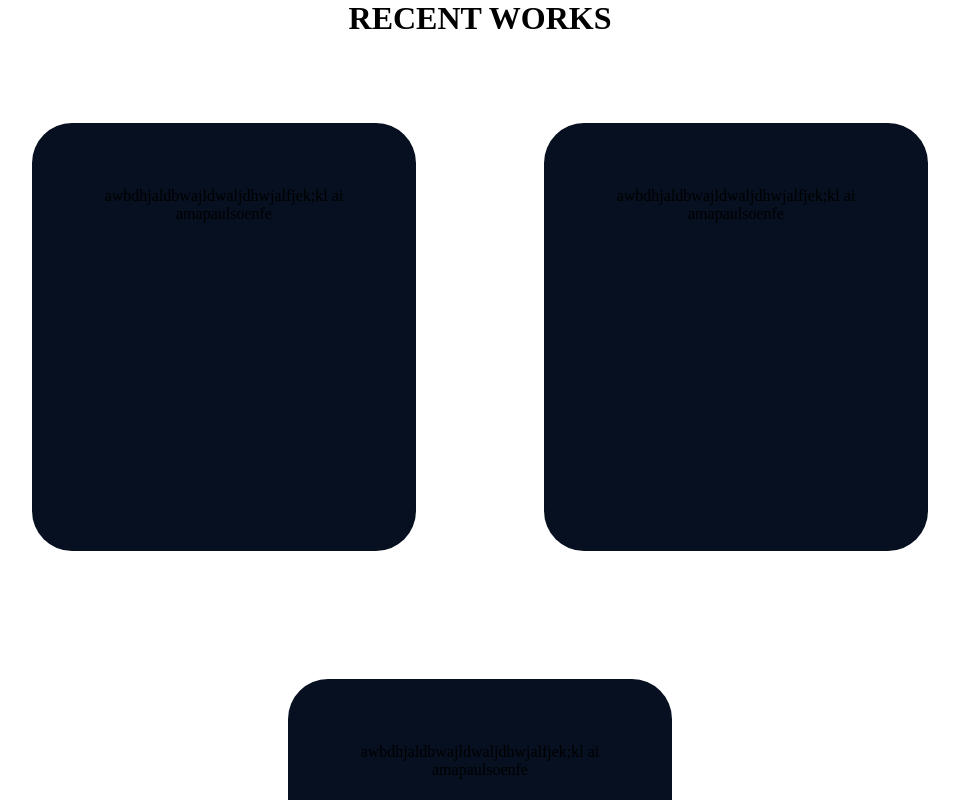
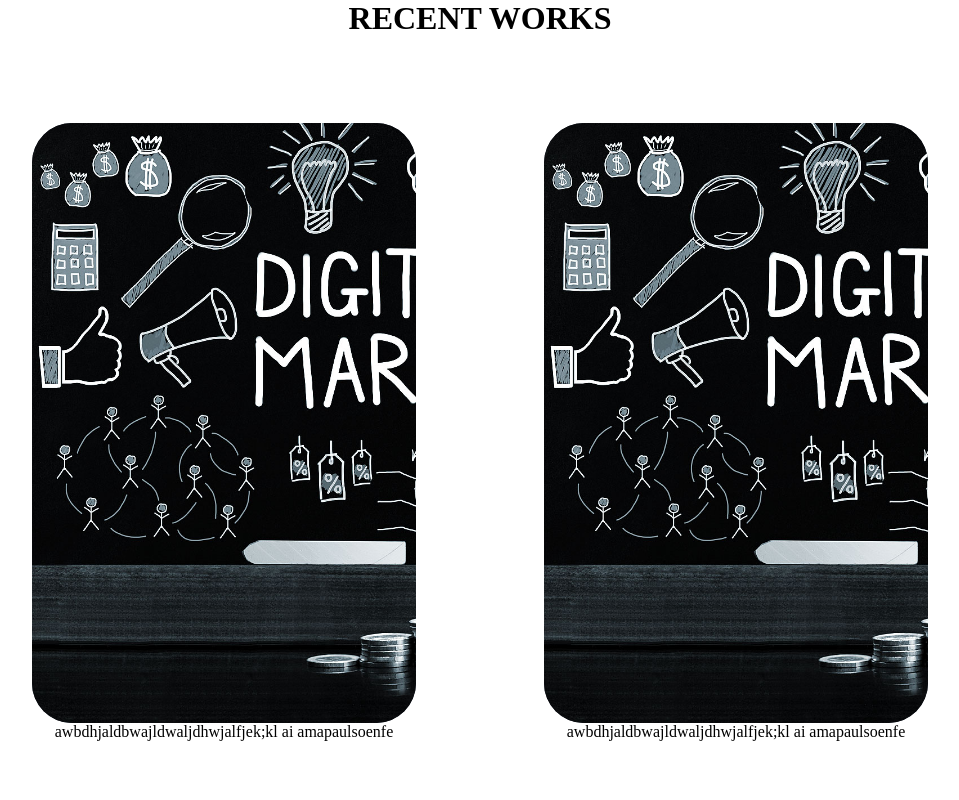
Before and after one commit to PaulTeshome/spira-site, a React (Create React App) app in the folder spira/: page / in a window 1280 px wide. Shown: the part 3080-3880 px from the top of the page, without its empty margins (160-1119 px from the left). Built offline with nearby package versions, Linux system fonts and the light colour scheme.

Commit message:
Update RecentWorksCard.css

```diff
--- a/spira/src/components/RecentWorksCard.css
+++ b/spira/src/components/RecentWorksCard.css
@@ -1,8 +1,44 @@
 .recent-card{
-    height:300px;
-    width:20%;
+    min-height:200px;
+    width:40%;
     margin:5%;
-    padding: 5%;
-    border-radius: 40px;
+    border-radius: 20px;
     background-color: #061020;
 }
+
+.recent-card-bg{
+    background-image: url('../images/Growing-Your-Digital-Marketing-Agency-1.jpg');
+    width: 100%;
+    height: 100%;
+    z-index: -1;
+    background-repeat: no-repeat;
+    border-radius: 20px;
+    background-size: cover;
+}
+
+@media only screen and (min-width: 600px) {
+    /* For tablets: */
+    .recent-card{
+        min-height:400px;
+        width:30%;
+        border-radius: 40px;
+    }
+
+    .recent-card-bg{
+        border-radius: 40px;
+    }
+
+  }
+
+  @media only screen and (min-width: 850px) {
+    /* For desktop: */
+    .recent-card{
+        min-height:600px;
+        width:30%;
+        border-radius: 40px;
+    }
+
+    .recent-card-bg{
+        border-radius: 40px;
+    }
+  }
```
